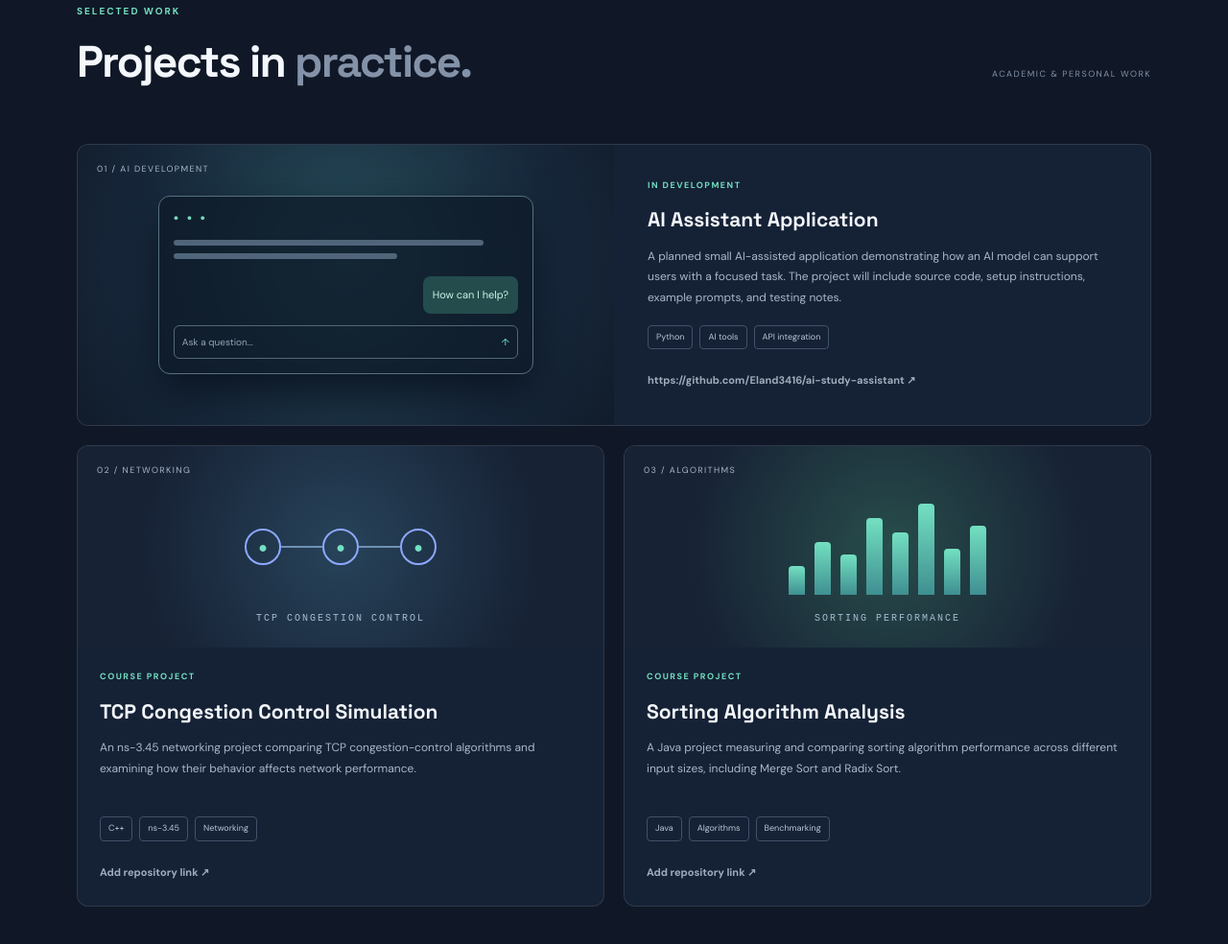
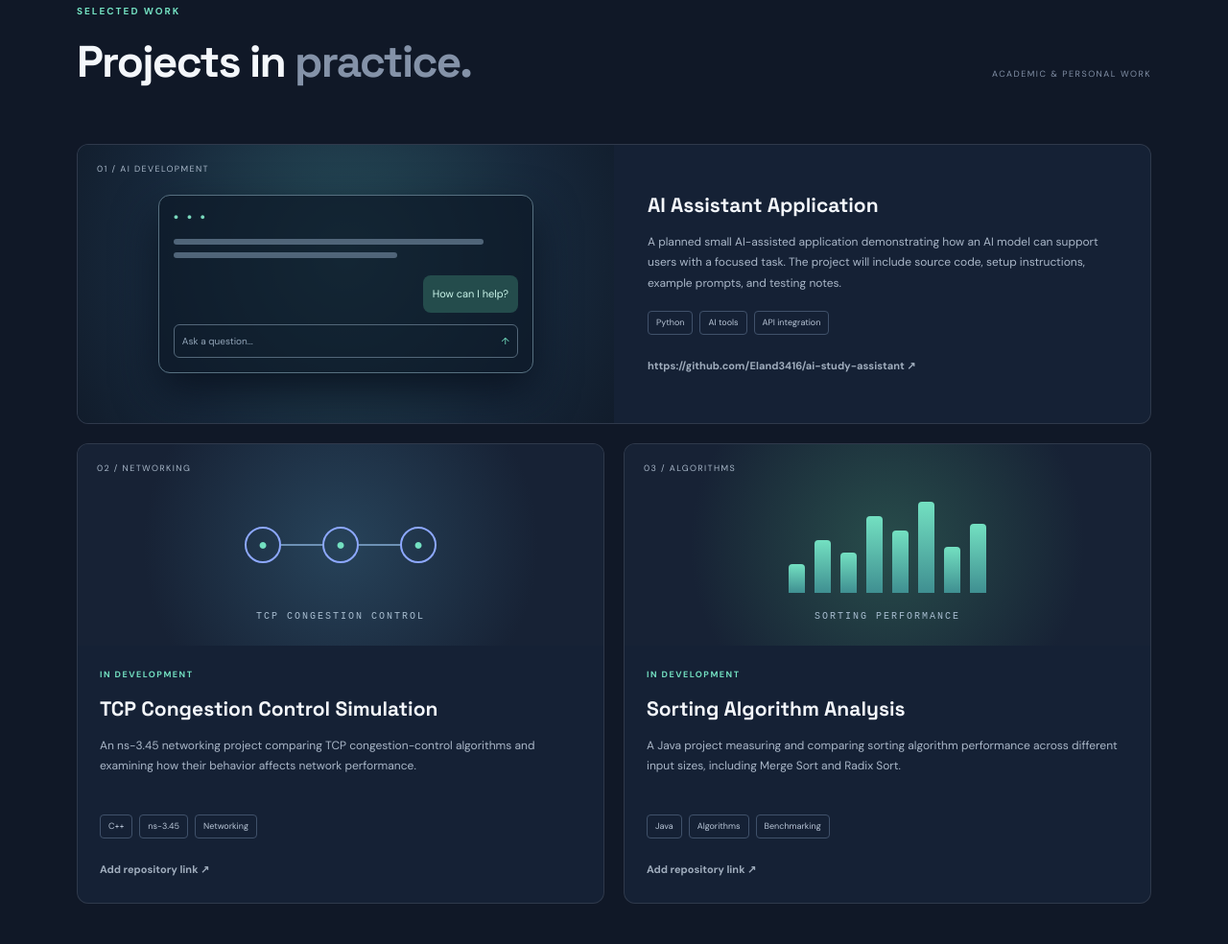
Before and after one commit to Eland3416/github-portfolio, a plain HTML site: page index.html in a window 1280 px wide. Shown: the part 2456-3440 px from the top of the page at 96% size. Drawn offline with Linux system fonts and the light colour scheme.

Commit message:
Update project status to 'IN DEVELOPMENT'

```diff
--- a/index.html
+++ b/index.html
@@ -82,15 +82,15 @@
       <div class="projects-grid">
         <article class="project-card project-featured">
           <div class="project-art art-ai"><span class="art-label">01 / AI DEVELOPMENT</span><div class="ai-window"><div class="window-dots">● ● ●</div><div class="ai-line wide"></div><div class="ai-line"></div><div class="ai-bubble">How can I help?</div><div class="ai-input">Ask a question... <span>↑</span></div></div></div>
-          <div class="project-content"><div class="project-type">IN DEVELOPMENT</div><h3>AI Assistant Application</h3><p>A planned small AI-assisted application demonstrating how an AI model can support users with a focused task. The project will include source code, setup instructions, example prompts, and testing notes.</p><div class="project-tags"><span>Python</span><span>AI tools</span><span>API integration</span></div><span class="project-link coming-soon">https://github.com/Eland3416/ai-study-assistant ↗</span></div>
+          <div class="project-content"><div class="project-type"></div><h3>AI Assistant Application</h3><p>A planned small AI-assisted application demonstrating how an AI model can support users with a focused task. The project will include source code, setup instructions, example prompts, and testing notes.</p><div class="project-tags"><span>Python</span><span>AI tools</span><span>API integration</span></div><span class="project-link coming-soon">https://github.com/Eland3416/ai-study-assistant ↗</span></div>
         </article>
         <article class="project-card">
           <div class="project-art art-network"><span class="art-label">02 / NETWORKING</span><div class="network-diagram"><i>●</i><b></b><i>●</i><b></b><i>●</i></div><div class="network-caption">TCP CONGESTION CONTROL</div></div>
-          <div class="project-content"><div class="project-type">COURSE PROJECT</div><h3>TCP Congestion Control Simulation</h3><p>An ns-3.45 networking project comparing TCP congestion-control algorithms and examining how their behavior affects network performance.</p><div class="project-tags"><span>C++</span><span>ns-3.45</span><span>Networking</span></div><span class="project-link coming-soon">Add repository link ↗</span></div>
+          <div class="project-content"><div class="project-type">IN DEVELOPMENT</div><h3>TCP Congestion Control Simulation</h3><p>An ns-3.45 networking project comparing TCP congestion-control algorithms and examining how their behavior affects network performance.</p><div class="project-tags"><span>C++</span><span>ns-3.45</span><span>Networking</span></div><span class="project-link coming-soon">Add repository link ↗</span></div>
         </article>
         <article class="project-card">
           <div class="project-art art-algorithm"><span class="art-label">03 / ALGORITHMS</span><div class="bars"><i style="height:30%"></i><i style="height:55%"></i><i style="height:42%"></i><i style="height:80%"></i><i style="height:65%"></i><i style="height:95%"></i><i style="height:48%"></i><i style="height:72%"></i></div><div class="network-caption">SORTING PERFORMANCE</div></div>
-          <div class="project-content"><div class="project-type">COURSE PROJECT</div><h3>Sorting Algorithm Analysis</h3><p>A Java project measuring and comparing sorting algorithm performance across different input sizes, including Merge Sort and Radix Sort.</p><div class="project-tags"><span>Java</span><span>Algorithms</span><span>Benchmarking</span></div><span class="project-link coming-soon">Add repository link ↗</span></div>
+          <div class="project-content"><div class="project-type">IN DEVELOPMENT</div><h3>Sorting Algorithm Analysis</h3><p>A Java project measuring and comparing sorting algorithm performance across different input sizes, including Merge Sort and Radix Sort.</p><div class="project-tags"><span>Java</span><span>Algorithms</span><span>Benchmarking</span></div><span class="project-link coming-soon">Add repository link ↗</span></div>
         </article>
       </div>
     </section>
```
